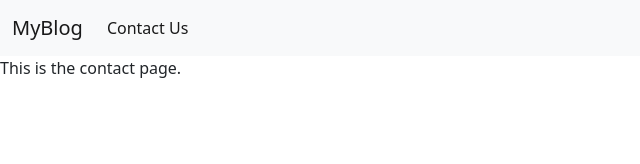
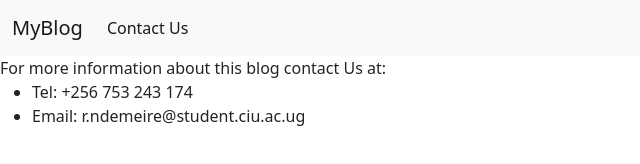
Before and after one commit to NdemiRuki/Personal-Blog, a plain HTML site: page articles/contact.html in a window 1280 px wide. Shown: the whole page, without its empty margins (0-640 px from the left). Drawn offline with nearby package versions, Linux system fonts and the light colour scheme.

Commit message:
fixin contact page

```diff
--- a/articles/contact.html
+++ b/articles/contact.html
@@ -27,6 +27,10 @@
     </div>
   </nav>
   <!-- End of NavBar -->
-    This is the contact page.
+   For more information about this blog contact Us at:
+   <ul>
+     <li>Tel: +256 753 243 174</li>
+     <li>Email: r.ndemeire@student.ciu.ac.ug</li>
+   </ul>
 </body>
 </html>
```
Also changed, not shown: articles/index.html (+2 -2 lines).
